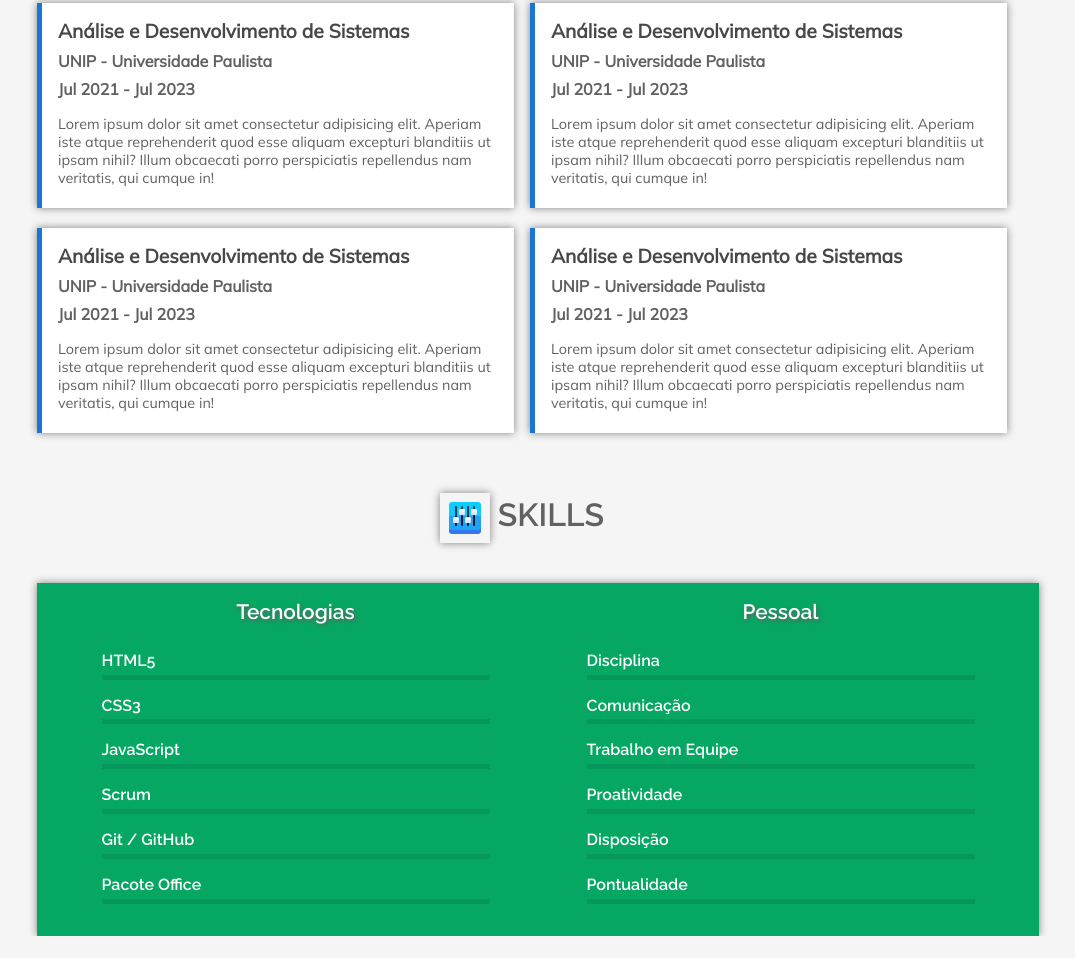
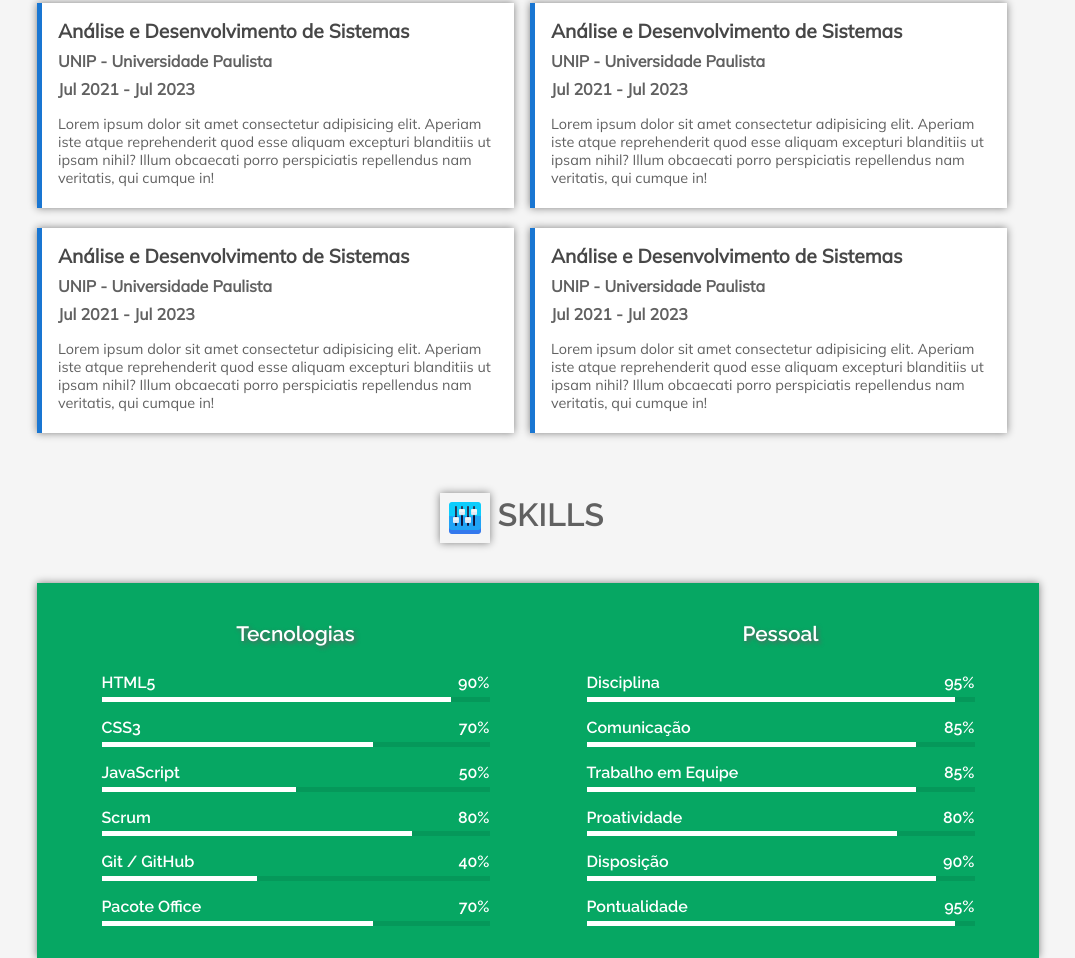
Before and after one commit to IgorByspo/Lading-Page-Pessoal, a plain HTML site: page index.html in a window 1280 px wide. Shown: the part 981-1939 px from the top of the page, without its empty margins (118-1193 px from the left). Before the commit the page ends 1917 px from the top, so only its background shows below. Drawn offline with Linux system fonts and the light colour scheme; a script that the page names is missing.

Commit message:
Skills bar atualizadas
Implemetação da Skill bar e atualização das mesmas

```diff
--- a/index.html
+++ b/index.html
@@ -32,17 +32,19 @@
 
                 <ul id="contact">
                     <li> <img src="assets/email - Copia.png" alt="email"> igorbyspo@gmail.com</li>
-                    <li> <img src="assets/github - Copia.png" alt=""> github.com/igorbyspo</li>
-                    <li> <img src="assets/linkedin - Copia.png" alt=""> linkedin.com/igorbyspo</li>
+                    <li> <img src="assets/github - Copia.png" alt=""> github.com/IgorByspo</li>
+                    <li> <img src="assets/linkedin - Copia.png" alt=""> linkedin.com/in/dev-igorbispo/</li>
                     <li> <img src="assets/telefone - Copia.png" alt=""> +55 (61) 9 91416662</li>
                     <li> <img src="assets/localizacao - Copia.png" alt=""> Brasilia-DF</li>
                 </ul>
                 <br>
 
                 <div id="social-media">
-                    <img src="assets/linkedin.png" alt="Linkedin">
-                    <img src="assets/github.png" alt="Github">
-                    <img src="assets/facebook.png" alt="Facebook">
+
+                    <a href="#"><img class="img-social" src="assets/linkedin.png" alt="Linkedin"></a>
+                    <a href="#"><img class="img-social" src="assets/github.png" alt="Github"></a>
+                    <a href="#"><img class="img-social" src="assets/facebook.png" alt="Facebook"></a>
+
                 </div>
 
             </div>
@@ -145,37 +147,72 @@
                     <div class="skills-content">
 
                         <h4>Tecnologias</h4>
-                        <h5>HTML5</h5>
-                        <div class="skill-bar"></div>
-                        <h5>CSS3</h5>
-                        <div class="skill-bar"></div>
-                        <h5>JavaScript</h5>
-                        <div class="skill-bar"></div>
-                        <h5>Scrum</h5>
-                        <div class="skill-bar"></div>
-                        <h5>Git / GitHub</h5>
-                        <div class="skill-bar"></div>
-                        <h5>Pacote Office</h5>
-                        <div class="skill-bar"></div>
 
+                        <h5>HTML5<span>90%</span></h5>
+                        <div class="skill-bar">
+                            <div id="html-bar"></div>
+                        </div>
+
+                        <h5>CSS3<span>70%</span></h5>
+                        <div class="skill-bar">
+                            <div id="css-bar"></div>
+                        </div>
+
+                        <h5>JavaScript<span>50%</span></h5>
+                        <div class="skill-bar">
+                            <div id="JavaScript-bar"></div>
+                        </div>
+
+                        <h5>Scrum<span>80%</span></h5>
+                        <div class="skill-bar">
+                            <div id="scrum-bar"></div>
+                        </div>
+
+                        <h5>Git / GitHub<span>40%</span></h5>
+                        <div class="skill-bar">
+                            <div id="github-bar"></div>
+                        </div>
+
+                        <h5>Pacote Office<span>70%</span></h5>
+                        <div class="skill-bar">
+                            <div id="office-bar"></div>
+                        </div>
 
                     </div>
 
                     <div class="skills-content">
 
                         <h4>Pessoal</h4>
-                        <h5>Disciplina</h5>
-                        <div class="skill-bar"></div>
-                        <h5>Comunicação</h5>
-                        <div class="skill-bar"></div>
-                        <h5>Trabalho em Equipe</h5>
-                        <div class="skill-bar"></div>
-                        <h5>Proatividade</h5>
-                        <div class="skill-bar"></div>
-                        <h5>Disposição</h5>
-                        <div class="skill-bar"></div>
-                        <h5>Pontualidade</h5>
-                        <div class="skill-bar"></div>
+
+                        <h5>Disciplina<span>95%</span></h5>
+                        <div class="skill-bar">
+                            <div id="disciplina-bar"></div>
+                        </div>
+
+                        <h5>Comunicação<span>85%</span></h5>
+                        <div class="skill-bar">
+                            <div id="comunicacao-bar"></div>
+                        </div>
+
+                        <h5>Trabalho em Equipe<span>85%</span></h5>
+                        <div class="skill-bar">
+                            <div id="trabEquipe-bar"></div>
+                        </div>
+
+                        <h5>Proatividade<span>80%</span></h5>
+                        <div class="skill-bar">
+                            <div id="proatividade-bar"></div>
+                        </div>
+
+                        <h5>Disposição<span>90%</span></h5>
+                        <div class="skill-bar">
+                            <div id="disposicao-bar"></div>
+                        </div>
+
+                        <h5>Pontualidade<span>95%</span></h5>
+                        <div class="skill-bar">
+                            <div id="pontualidade-bar"></div>
+                        </div>
 
                     </div>
 
--- a/style.css
+++ b/style.css
@@ -58,9 +58,15 @@ header img{
     clip-path: polygon(0 0, 100% 0%, 100% 100%, 25% 100%);
 }
 
-#social-media img{
+.img-social{
     margin-right: 20px;
     width: 40px;
+}
+
+.img-social:hover{
+    border-radius: 50%;
+    box-shadow: 2px 2px 2px #616161;
+
 }
 
 #div-info{
@@ -182,6 +188,7 @@ a:link{
 }
 
 .skills-content h4{
+    margin-top: 1.4rem;
     font-size: 1.3rem;
     text-align: center;
     text-shadow: rgb(97, 97, 97) 2px 2px 4px;
@@ -189,6 +196,8 @@ a:link{
 }
 
 .skills-content h5{
+    display: flex;
+    justify-content: space-between;
     font-size: 1rem;
     margin-bottom: 0.3rem;
 }
@@ -199,3 +208,75 @@ a:link{
     background-color: #05985A;
     margin-bottom: 1rem;
 }
+
+#html-bar{
+    background-color: white;
+    height: 100%;
+    width: 90%;
+}
+
+#css-bar{
+    background-color: white;
+    height: 100%;
+    width: 70%;
+}
+
+#JavaScript-bar{
+    background-color: white;
+    height: 100%;
+    width: 50%;
+}
+
+#scrum-bar{
+    background-color: white;
+    height: 100%;
+    width: 80%;
+}
+
+#github-bar{
+    background-color: white;
+    height: 100%;
+    width: 40%;
+}
+
+#office-bar{
+    background-color: white;
+    height: 100%;
+    width: 70%;
+}
+
+#disciplina-bar{
+    background-color: white;
+    height: 100%;
+    width: 95%;
+}
+
+#comunicacao-bar{
+    background-color: white;
+    height: 100%;
+    width: 85%;
+}
+
+#trabEquipe-bar{
+    background-color: white;
+    height: 100%;
+    width: 85%;
+}
+
+#proatividade-bar{
+    background-color: white;
+    height: 100%;
+    width: 80%;
+}
+
+#disposicao-bar{
+    background-color: white;
+    height: 100%;
+    width: 90%;
+}
+
+#pontualidade-bar{
+    background-color: white;
+    height: 100%;
+    width: 95%;
+}
```
